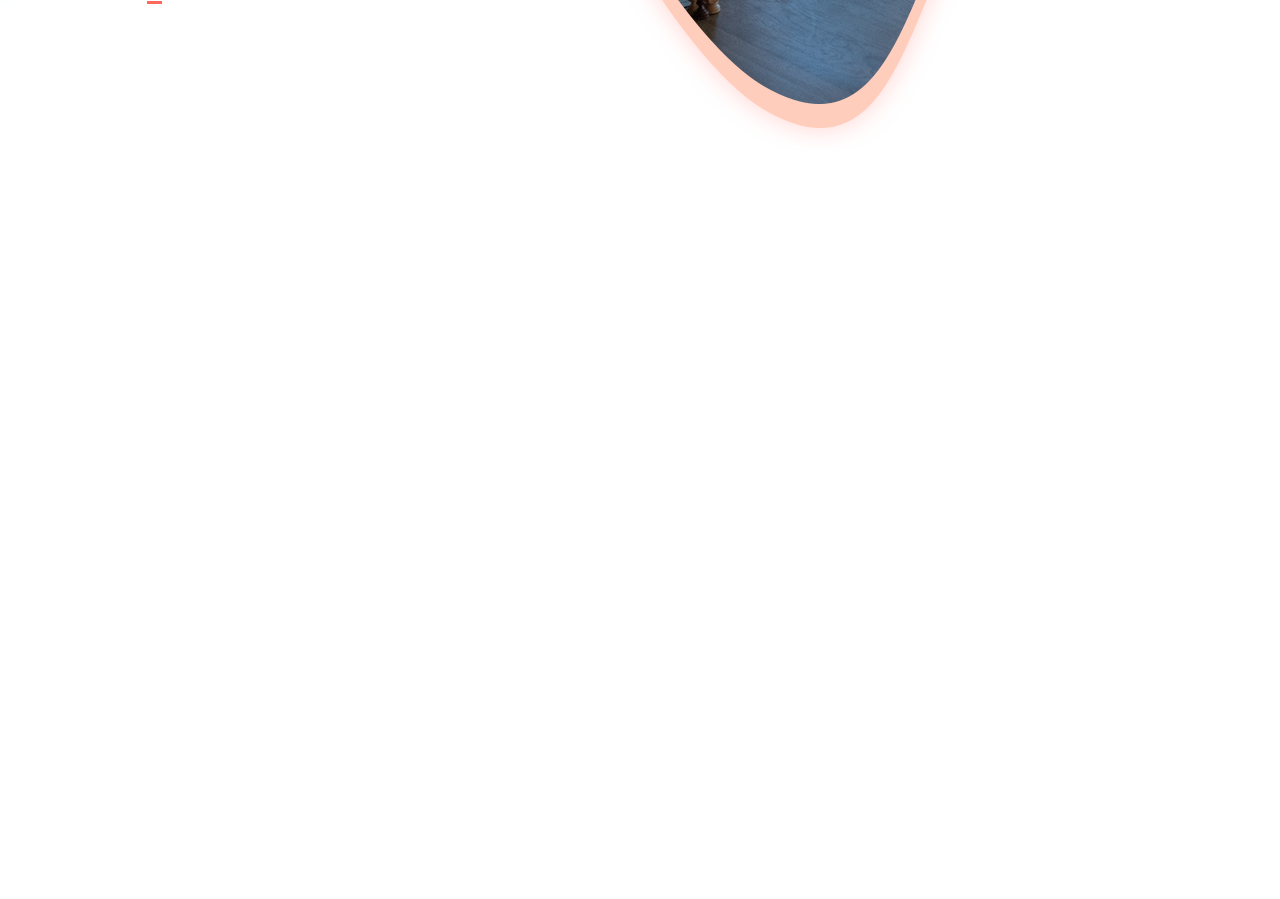
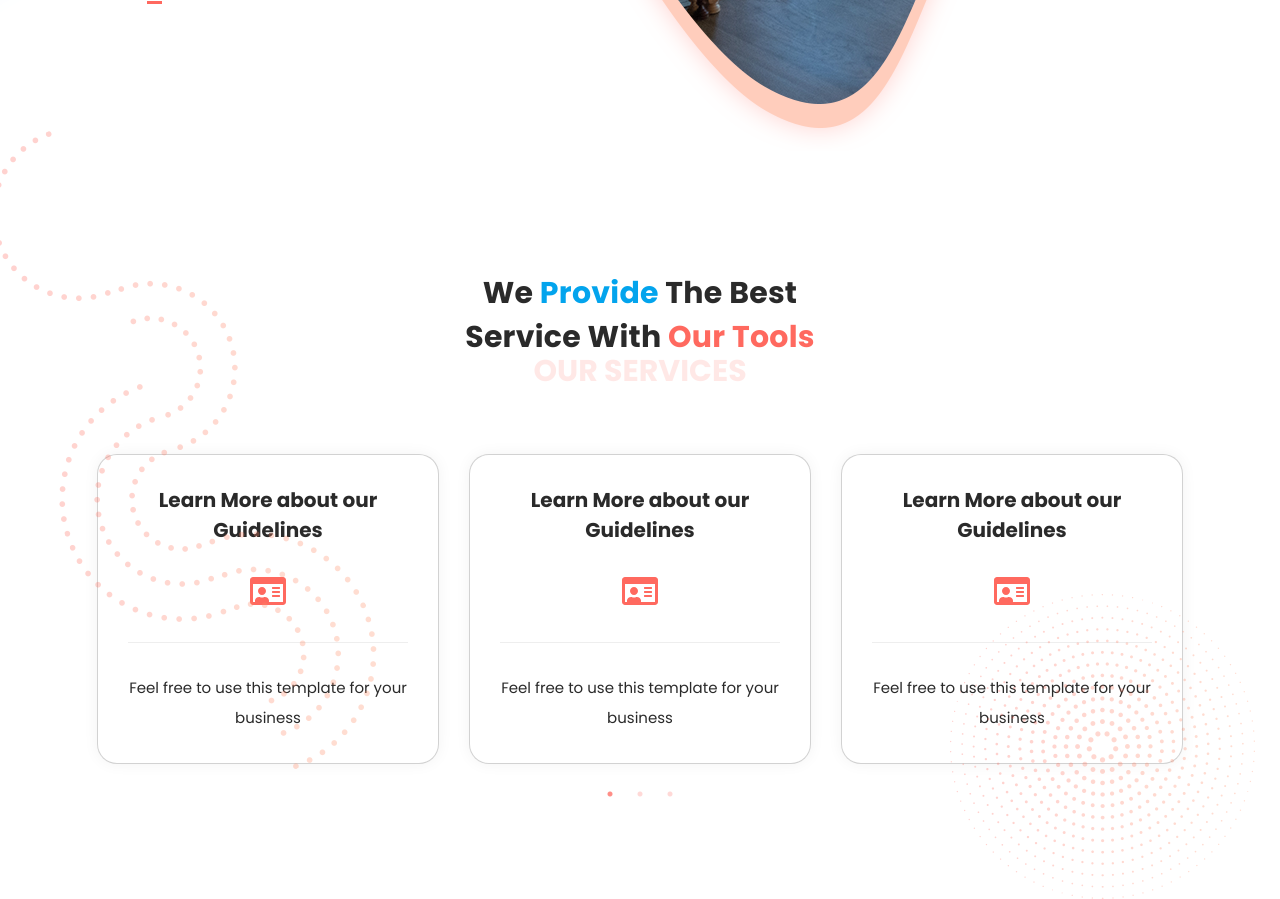
Before and after one commit to MEE-POONG/i2arobot, a Next.js app: page / in a window 1280 px wide. Shown: the part 620-1519 px from the top of the page. Before the commit the page ends 800 px from the top, so only its background shows below. Built offline with nearby package versions, Linux system fonts and the light colour scheme.

Commit message:
our-tool

```diff
--- a/assets/css/templatemo-onix-digital.css
+++ b/assets/css/templatemo-onix-digital.css
@@ -28,15 +28,70 @@ font & reset css
 ---------------------------------------------
 */
 @import url('https://fonts.googleapis.com/css2?family=Poppins:wght@100;200;300;400;500;600;700;800;900&display=swap');
+
 /*
 ---------------------------------------------
 reset
 ---------------------------------------------
 */
-html, body, div, span, applet, object, iframe, h1, h2, h3, h4, h5, h6, p, blockquote, div
-pre, a, abbr, acronym, address, big, cite, code, del, dfn, em, font, img, ins, kbd, q,
-s, samp, small, strike, strong, sub, sup, tt, var, b, u, i, center, dl, dt, dd, ol, ul, li,
-figure, header, nav, section, article, aside, footer, figcaption {
+html,
+body,
+div,
+span,
+applet,
+object,
+iframe,
+h1,
+h2,
+h3,
+h4,
+h5,
+h6,
+p,
+blockquote,
+div pre,
+a,
+abbr,
+acronym,
+address,
+big,
+cite,
+code,
+del,
+dfn,
+em,
+font,
+img,
+ins,
+kbd,
+q,
+s,
+samp,
+small,
+strike,
+strong,
+sub,
+sup,
+tt,
+var,
+b,
+u,
+i,
+center,
+dl,
+dt,
+dd,
+ol,
+ul,
+li,
+figure,
+header,
+nav,
+section,
+article,
+aside,
+footer,
+figcaption {
   margin: 0;
   padding: 0;
   border: 0;
@@ -87,13 +142,20 @@ html[xmlns] .clearfix {
   height: 1%;
 }
 
-ul, li {
+ul,
+li {
   padding: 0;
   margin: 0;
   list-style: none;
 }
 
-header, nav, section, article, aside, footer, hgroup {
+header,
+nav,
+section,
+article,
+aside,
+footer,
+hgroup {
   display: block;
 }
 
@@ -101,7 +163,8 @@ header, nav, section, article, aside, footer, hgroup {
   box-sizing: border-box;
 }
 
-html, body {
+html,
+body {
   font-family: 'Poppins', sans-serif;
   font-weight: 400;
   background-color: #fff;
@@ -114,7 +177,12 @@ a {
   text-decoration: none !important;
 }
 
-h1, h2, h3, h4, h5, h6 {
+h1,
+h2,
+h3,
+h4,
+h5,
+h6 {
   margin-top: 0px;
   margin-bottom: 0px;
 }
@@ -156,16 +224,21 @@ body {
 }
 
 @media (max-width: 991px) {
-  html, body {
+
+  html,
+  body {
     overflow-x: hidden;
   }
+
   .mobile-top-fix {
     margin-top: 30px;
     margin-bottom: 0px;
   }
+
   .mobile-bottom-fix {
     margin-bottom: 30px;
   }
+
   .mobile-bottom-fix-big {
     margin-bottom: 60px;
   }
@@ -284,26 +357,26 @@ header
 */
 
 .background-header {
-  background-color: #fff!important;
-  height: 80px!important;
-  position: fixed!important;
+  background-color: #fff !important;
+  height: 80px !important;
+  position: fixed !important;
   top: 0px;
   left: 0px;
   right: 0px;
-  box-shadow: 0px 0px 10px rgba(0,0,0,0.15)!important;
+  box-shadow: 0px 0px 10px rgba(0, 0, 0, 0.15) !important;
 }
 
 .background-header .logo,
 .background-header .main-nav .nav li a {
-  color: #1e1e1e!important;
+  color: #1e1e1e !important;
 }
 
 .background-header .main-nav .nav li:hover a {
-  color: #ff685f!important;
+  color: #ff685f !important;
 }
 
 .background-header .nav li a.active {
-  color: #ff685f!important;
+  color: #ff685f !important;
 }
 
 .header-area {
@@ -370,7 +443,7 @@ header
   padding-left: 40px;
 }
 
-.header-area .main-nav .nav li:last-child a ,
+.header-area .main-nav .nav li:last-child a,
 .background-header .main-nav .nav li:last-child a {
   color: #fff !important;
   padding: 0px 20px;
@@ -409,12 +482,12 @@ header
 
 .header-area .main-nav .nav li:hover a,
 .header-area .main-nav .nav li a.active {
-  color: #ff685f!important;
+  color: #ff685f !important;
 }
 
 .background-header .main-nav .nav li:hover a,
 .background-header .main-nav .nav li a.active {
-  color: #ff685f!important;
+  color: #ff685f !important;
   opacity: 1;
 }
 
@@ -460,7 +533,7 @@ header
   opacity: 1;
   display: block;
   background: #f7f7f7;
-  color: #2a2a2a!important;
+  color: #2a2a2a !important;
   padding-left: 20px;
   height: 40px;
   line-height: 40px;
@@ -476,7 +549,7 @@ header
 
 .header-area .main-nav .nav li.submenu ul li a:hover {
   background: #fff;
-  color: #ff685f!important;
+  color: #ff685f !important;
   padding-left: 25px;
 }
 
@@ -624,16 +697,19 @@ header
     padding-left: 12px;
     padding-right: 12px;
   }
+
   .header-area .main-nav:before {
     display: none;
   }
 }
 
 @media (max-width: 992px) {
-  .header-area .main-nav .nav li:last-child  ,
+
+  .header-area .main-nav .nav li:last-child,
   .background-header .main-nav .nav li:last-child {
     display: none;
   }
+
   .header-area .main-nav .nav li:nth-child(6),
   .background-header .main-nav .nav li:nth-child(6) {
     padding-right: 0px;
@@ -644,17 +720,21 @@ header
   .background-header .main-nav .nav {
     margin-top: 80px !important;
   }
+
   .header-area .main-nav .logo {
     color: #1e1e1e;
   }
+
   .header-area.header-sticky .nav li a:hover,
   .header-area.header-sticky .nav li a.active {
-    color: #ff685f!important;
+    color: #ff685f !important;
     opacity: 1;
   }
+
   .header-area.header-sticky .nav li.search-icon a {
     width: 100%;
   }
+
   .header-area {
     background-color: #f7f7f7;
     padding: 0px 15px;
@@ -662,18 +742,23 @@ header
     box-shadow: none;
     text-align: center;
   }
+
   .header-area .container {
     padding: 0px;
   }
+
   .header-area .logo {
     margin-left: 30px;
   }
+
   .header-area .menu-trigger {
     display: block !important;
   }
+
   .header-area .main-nav {
     overflow: hidden;
   }
+
   .header-area .main-nav .nav {
     float: none;
     width: 100%;
@@ -684,15 +769,19 @@ header
     transition: all 0s ease 0s;
     margin-left: 0px;
   }
+
   .background-header .nav {
     margin-top: 80px;
   }
+
   .header-area .main-nav .nav li:first-child {
     border-top: 1px solid #eee;
   }
+
   .header-area.header-sticky .nav {
     margin-top: 100px;
   }
+
   .header-area .main-nav .nav li {
     width: 100%;
     background: #fff;
@@ -700,6 +789,7 @@ header
     padding-left: 0px !important;
     padding-right: 0px !important;
   }
+
   .header-area .main-nav .nav li a {
     height: 50px !important;
     line-height: 50px !important;
@@ -708,10 +798,12 @@ header
     background: #f7f7f7 !important;
     color: #191a20 !important;
   }
+
   .header-area .main-nav .nav li a:hover {
     background: #eee !important;
-    color: #ff685f!important;
-  }
+    color: #ff685f !important;
+  }
+
   .header-area .main-nav .nav li.submenu ul {
     position: relative;
     visibility: inherit;
@@ -724,23 +816,29 @@ header
     box-shadow: none;
     height: 0px;
   }
+
   .header-area .main-nav .nav li.submenu ul li a {
     font-size: 12px;
     font-weight: 400;
   }
+
   .header-area .main-nav .nav li.submenu ul li a:hover:before {
     width: 0px;
   }
+
   .header-area .main-nav .nav li.submenu ul.active {
     height: auto !important;
   }
+
   .header-area .main-nav .nav li.submenu:after {
     color: #3B566E;
     right: 25px;
     font-size: 14px;
     top: 15px;
   }
-  .header-area .main-nav .nav li.submenu:hover ul, .header-area .main-nav .nav li.submenu:focus ul {
+
+  .header-area .main-nav .nav li.submenu:hover ul,
+  .header-area .main-nav .nav li.submenu:focus ul {
     height: 0px;
   }
 }
@@ -930,8 +1028,8 @@ Banner Style
   text-align: center;
   line-height: 46px;
   border-radius: 50%;
-  background: rgb(255,104,95);
-  background: linear-gradient(105deg, rgba(255,104,95,1) 0%, rgba(255,144,104,1) 100%);
+  background: rgb(255, 104, 95);
+  background: linear-gradient(105deg, rgba(255, 104, 95, 1) 0%, rgba(255, 144, 104, 1) 100%);
   color: #fff;
   font-size: 20px;
 }
@@ -952,7 +1050,7 @@ Banner Style
 }
 
 .main-banner .owl-dot:before {
-  counter-increment:dots;
+  counter-increment: dots;
   content: counter(dots);
   font-size: 20px;
   font-weight: 500;
@@ -1021,7 +1119,7 @@ Services Style
   border-radius: 20px;
   background-color: #fff;
   padding: 30px;
-  box-shadow: 0px 0px 15px rgba(0,0,0,0.05);
+  box-shadow: 0px 0px 15px rgba(0, 0, 0, 0.05);
 }
 
 .our-services .item h4 {
@@ -1033,9 +1131,10 @@ Services Style
 }
 
 .our-services .item .icon {
-  width: 45px;
-  height: 45px;
   margin: 0 auto;
+  width: 100%;
+  color: #ff695f;
+  font-size: 2rem;
 }
 
 .our-services .item p {
@@ -1048,6 +1147,7 @@ Services Style
   text-align: center;
   margin-top: 40px;
 }
+
 .our-services .owl-dots .owl-dot {
   width: 6px;
   height: 6px;
@@ -1221,7 +1321,7 @@ Portfolio
   color: transparent;
 }
 
-.owl-portfolio .owl-nav .owl-prev span:hover::after{
+.owl-portfolio .owl-nav .owl-prev span:hover::after {
   opacity: 1;
 }
 
@@ -1245,7 +1345,7 @@ Portfolio
   color: transparent;
 }
 
-.owl-portfolio .owl-nav .owl-next span:hover::after{
+.owl-portfolio .owl-nav .owl-next span:hover::after {
   opacity: 1;
 }
 
@@ -1269,6 +1369,7 @@ Portfolio
   text-align: center;
   margin-top: 40px;
 }
+
 .owl-portfolio .owl-dots .owl-dot {
   width: 6px;
   height: 6px;
@@ -1335,7 +1436,7 @@ Pricing
   background-size: cover;
   padding: 60px;
   text-align: center;
-  box-shadow: 0px 0px 15px rgba(0,0,0,0.1);
+  box-shadow: 0px 0px 15px rgba(0, 0, 0, 0.1);
   border-radius: 45px;
 }
 
@@ -1585,8 +1686,8 @@ Video
 }
 
 .our-videos .nacc .thumb .overlay-effect {
-  background: rgb(255,104,95);
-  background: linear-gradient(105deg, rgba(255,104,95,1) 0%, rgba(255,144,104,1) 100%);
+  background: rgb(255, 104, 95);
+  background: linear-gradient(105deg, rgba(255, 104, 95, 1) 0%, rgba(255, 144, 104, 1) 100%);
   display: inline-block;
   position: absolute;
   left: 0;
@@ -1615,8 +1716,8 @@ Video
 }
 
 .our-videos .menu .thumb .inner-content {
-  background: rgb(255,104,95);
-  background: linear-gradient(105deg, rgba(255,104,95,1) 0%, rgba(255,144,104,1) 100%);
+  background: rgb(255, 104, 95);
+  background: linear-gradient(105deg, rgba(255, 104, 95, 1) 0%, rgba(255, 144, 104, 1) 100%);
   border-top-left-radius: 23px;
   border-bottom-right-radius: 23px;
   position: absolute;
@@ -1704,8 +1805,8 @@ contact
   display: inline-block;
   text-align: center;
   line-height: 46px;
-  background: rgb(255,104,95);
-  background: linear-gradient(105deg, rgba(255,104,95,1) 0%, rgba(255,144,104,1) 100%);
+  background: rgb(255, 104, 95);
+  background: linear-gradient(105deg, rgba(255, 104, 95, 1) 0%, rgba(255, 144, 104, 1) 100%);
   border-radius: 50%;
   color: #fff;
   font-size: 22px;
@@ -1729,7 +1830,7 @@ form#contact {
   background-repeat: no-repeat;
   background-position: center center;
   background-size: cover;
-  box-shadow: 0px 0px 15px rgba(0,0,0,0.1);
+  box-shadow: 0px 0px 15px rgba(0, 0, 0, 0.1);
   padding: 60px 120px;
   border-radius: 20px;
 }
@@ -1922,62 +2023,80 @@ responsive
   .main-banner::before {
     display: none;
   }
+
   .main-banner .item {
     margin-right: 0px;
   }
-  .main-banner  {
+
+  .main-banner {
     padding-bottom: 0px;
   }
+
   .about-us .section-heading h2 {
     margin-right: 0px;
   }
+
   .fact-item {
     text-align: center;
   }
+
   .fact-item .icon {
     margin: 0 auto;
   }
+
   .our-portfolio .section-heading h2,
   .pricing-tables .section-heading h2 {
     margin: 0px;
   }
+
   .pricing-tables .item {
     margin-bottom: 30px;
   }
+
   .subscribe .inner-content {
     padding: 60px 30px;
   }
+
   .our-videos ul.nacc {
     margin-bottom: 30px;
   }
+
   .our-videos .naccs .menu div img {
     border-radius: 50px;
   }
+
   .our-videos .menu .thumb .inner-content {
     border-top-left-radius: 50px;
     border-bottom-right-radius: 50px;
   }
+
   .contact-us .section-heading h2 {
     margin-right: 0px;
     text-align: center;
   }
+
   .our-videos ul.nacc li {
     transform: translateX(0px);
     transform: translateY(-50px);
   }
+
   .our-videos .nacc .thumb iframe {
     height: 500px;
   }
+
   form#contact {
     margin-left: 0px;
     margin-top: 60px;
   }
+
   form#contact {
     padding: 45px 30px;
   }
+
   .footer-item {
     margin-bottom: 45px;
   }
+
   .subscribe-newsletters {
     margin-bottom: 0px;
   }
@@ -1987,37 +2106,47 @@ responsive
   .main-banner .item .down-buttons {
     display: inline-block;
   }
+
   .main-banner .item .down-buttons .main-blue-button {
     margin-right: 0px;
     margin-bottom: 15px;
   }
+
   .main-banner .item .down-buttons .call-button a {
     margin-left: 0px;
   }
+
   .subscribe .inner-content:after {
     z-index: -1;
   }
+
   .subscribe .inner-content {
     padding: 60px 30px 100px 30px;
   }
+
   .subscribe .inner-content form input {
     width: 49%;
   }
+
   .subscribe .inner-content form button {
     width: 100%;
     background-color: #ff695f;
     margin-top: 30px;
   }
+
   .our-videos ul.nacc li {
     transform: translateX(0px);
     transform: translateY(-50px);
   }
+
   .contact-left-dec {
     display: none;
   }
+
   .contact-us .info {
     display: inline-block;
   }
+
   .contact-us .info span {
     margin-bottom: 20px;
   }
--- a/assets/scss/style.scss
+++ b/assets/scss/style.scss
@@ -1 +1,10 @@
 @import "~bootstrap/scss/bootstrap";
+@import "~slick-carousel/slick/slick.css";
+@import "~slick-carousel/slick/slick-theme.css";
+.slick-dots li button:before {
+    color: #ff695f;
+}
+.slick-dots li.slick-active button:before {
+    opacity: 0.75;
+    color: #ff695f;
+}
--- /dev/null
+++ b/container/home/our-tools.jsx
@@ -0,0 +1,101 @@
+import React, { useState } from 'react';
+import { Image, Carousel, Button, Card } from 'react-bootstrap';
+import { FaRegIdCard } from 'react-icons/fa';
+import Slider from "react-slick";
+
+export default function OurTools() {
+    const settings = {
+        dots: true,
+        infinite: true,
+        speed: 500,
+        slidesToShow: 3,
+        slidesToScroll: 3
+    };
+    return (
+        <>
+            <div id="services" className="our-services section">
+                <div className="services-right-dec">
+                    <Image src="images/services-right-dec.png" alt="" />
+                </div>
+                <div className="container">
+                    <div className="services-left-dec">
+                        <Image src="images/services-left-dec.png" alt="" />
+                    </div>
+                    <div className="row">
+                        <div className="col-lg-6 offset-lg-3">
+                            <div className="section-heading">
+                                <h2>We <em>Provide</em> The Best Service With <span>Our Tools</span></h2>
+                                <span>Our Services</span>
+                            </div>
+                        </div>
+                    </div>
+                    <Slider {...settings}>
+                        <div className='owl-services'>
+                            <Card className='item'>
+                                <h4>Learn More about our Guidelines</h4>
+                                <FaRegIdCard className='icon'/>
+                                <p>Feel free to use this template for your business</p>
+                            </Card>
+                        </div>
+                        <div className='owl-services'>
+                            <Card className='item'>
+                                <h4>Learn More about our Guidelines</h4>
+                                <FaRegIdCard className='icon'/>
+                                <p>Feel free to use this template for your business</p>
+                            </Card>
+                        </div>
+                        <div className='owl-services'>
+                            <Card className='item'>
+                                <h4>Learn More about our Guidelines</h4>
+                                <FaRegIdCard className='icon'/>
+                                <p>Feel free to use this template for your business</p>
+                            </Card>
+                        </div>
+                        <div className='owl-services'>
+                            <Card className='item'>
+                                <h4>Learn More about our Guidelines</h4>
+                                <FaRegIdCard className='icon'/>
+                                <p>Feel free to use this template for your business</p>
+                            </Card>
+                        </div>
+                        <div className='owl-services'>
+                            <Card className='item'>
+                                <h4>Learn More about our Guidelines</h4>
+                                <FaRegIdCard className='icon'/>
+                                <p>Feel free to use this template for your business</p>
+                            </Card>
+                        </div>
+                        <div className='owl-services'>
+                            <Card className='item'>
+                                <h4>Learn More about our Guidelines</h4>
+                                <FaRegIdCard className='icon'/>
+                                <p>Feel free to use this template for your business</p>
+                            </Card>
+                        </div>
+                        <div className='owl-services'>
+                            <Card className='item'>
+                                <h4>Learn More about our Guidelines</h4>
+                                <FaRegIdCard className='icon'/>
+                                <p>Feel free to use this template for your business</p>
+                            </Card>
+                        </div>
+                        <div className='owl-services'>
+                            <Card className='item'>
+                                <h4>Learn More about our Guidelines</h4>
+                                <FaRegIdCard className='icon'/>
+                                <p>Feel free to use this template for your business</p>
+                            </Card>
+                        </div>
+                        <div className='owl-services'>
+                            <Card className='item'>
+                                <h4>Learn More about our Guidelines</h4>
+                                <FaRegIdCard className='icon'/>
+                                <p>Feel free to use this template for your business</p>
+                            </Card>
+                        </div>
+                    </Slider>
+                </div>
+            </div>
+        </>
+    );
+}
--- a/container/home/slide-home.jsx
+++ b/container/home/slide-home.jsx
@@ -10,7 +10,7 @@ export default function SlideHome() {
     };
     return (
         <>
-            <div className="main-banner">
+            <div id="top" className="main-banner">
                 <div className="row">
                     <div className="col-lg-6">
                         <Carousel activeIndex={indexCarousel} onSelect={handleSelect} controls={false} indicators={false} indicatorLabels={[3]}>
--- a/package.json
+++ b/package.json
@@ -17,8 +17,10 @@
     "react-bootstrap": "^2.5.0",
     "react-dom": "18.2.0",
     "react-icons": "^4.4.0",
+    "react-slick": "^0.29.0",
     "recoil": "^0.7.3-alpha.2",
-    "recoil-persist": "^4.1.0"
+    "recoil-persist": "^4.1.0",
+    "slick-carousel": "^1.8.1"
   },
   "devDependencies": {
     "eslint": "8.23.0",
--- a/pages/index.jsx
+++ b/pages/index.jsx
@@ -10,6 +10,7 @@ import { useState } from 'react'
 
 import { Card, Container, Form, Image, Carousel } from 'react-bootstrap';
 import SlideHome from 'container/home/slide-home';
+import OurTools from 'container/home/our-tools';
 export default function Home() {
   const router = useRouter();
   return (
@@ -24,6 +25,7 @@ export default function Home() {
       </Head>
       <div>
         <SlideHome />
+        <OurTools />
       </div>
     </ >
   );
```
Also changed, not shown: container/home/home-about.jsx (added, +73 -0 lines), 1 other file (tests, documents, lock files or other folders). Lines whose indentation alone changed are shown as unchanged.
